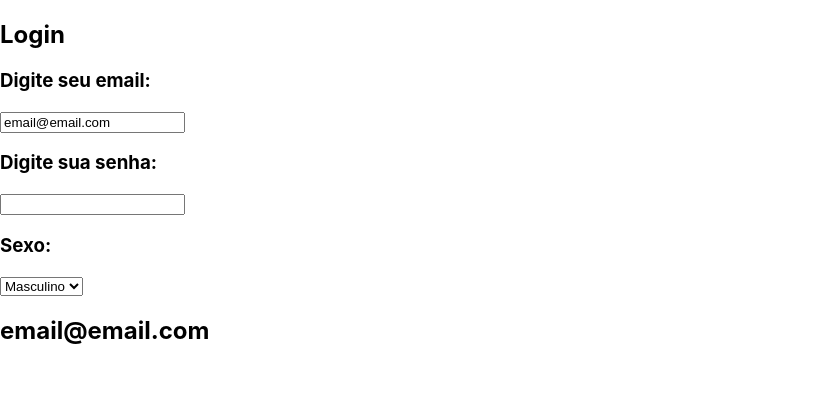
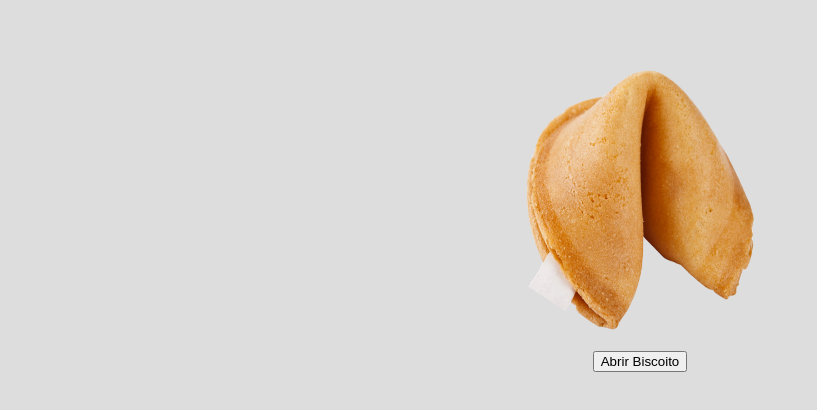
Before and after one commit to keniway/Biscoito-Sorte, a React (Create React App) app: page / in a window 1280 px wide. Shown: the top 410 px of the page, without its empty margins (0-817 px from the left). Built offline with nearby package versions, Linux system fonts and the light colour scheme.

Commit message:
biscoito da sorte completo

```diff
--- a/src/App.js
+++ b/src/App.js
@@ -1,54 +1,58 @@
 import React, { Component } from 'react';
+import './estilo.css'
 
 class App extends Component{
     constructor(props){
         super(props);
         this.state = {
-            email: "email@email.com",
-            password: '',
-            Sexo: ''
+            textoInicial: ''
+        };
 
-        }
-        this.trocaEmail = this.trocaEmail.bind(this);
+        this.quebraBiscoito = this.quebraBiscoito.bind(this);
 
 
-        }
+        this.frases = ['Sua luta não termina quando sentir cansaço, mas sim quando atingir o sucesso tão merecido.',
+                        'Os princípios mais importantes podem e devem ser inflexíveis.',
+                        'Ninguém é suficientemente competente para governar outra pessoa sem o seu consentimento.',
+                        'Só tem o direito de criticar aquele que pretende ajudar.',
+                        'Quando pratico o bem, sinto-me bem; quando pratico o mal, sinto-me mal. Eis a minha religião.',
+                        'SE EU TIVESSE 8 HORAS PARA CORTAR UMA ÁRVORE, GASTARIA SEIS AFIANDO MEU MACHADO', ];
 
-        trocaEmail(e){
-            let valorDigitado = e.target.value;
-            this.setState({email: valorDigitado});
-        }
+
+
+
+    }
+
+    quebraBiscoito(){
+        let state = this.state;
+        let numeroAleatorio = Math.floor(Math.random() * this.frases.length);
+        state.textoInicial = this.frases[numeroAleatorio];
+        this.setState(state);
+    }
+
+
 
 
 render(){
     return(
+        <div className="container">
+            <img src={require('./assets/biscoito.png')} className="img" />
+            <Botao nome="Abrir Biscoito" acaoBtn={this.quebraBiscoito}/>
+            <h3 className='textoInicial'>{this.state.textoInicial}</h3>
 
-        <div>
-         <h2>Login</h2>
-            <h3>Digite seu email:</h3>
-            <input type='email' name='email' value={this.state.email}
-            onChange={this.trocaEmail}  />
+        </div>
 
-            <h3>Digite sua senha:</h3>
-            <input type='password' name='password' value={this.state.password}
-            onChange={(e) => this.setState({password: e.target.value})} />
+        );
+      }
+}
 
-       <h3>Sexo:</h3>
-       <select>
-           <option value="Masculino">Masculino</option>
-           <option value="Feminino">Feminino</option>
-           <option value="outro">Outros</option>
-       </select>
+class Botao extends Component{
 
-       <div>
-    <h2>{this.state.email}
-        {this.state.password}
-        {this.state.Sexo}
-    </h2>
-
-       </div>
-       </div>
-
+    render(){
+        return(
+            <div>
+                <button onClick={this.props.acaoBtn}>{this.props.nome}</button>
+            </div>
         );
     }
 }
--- /dev/null
+++ b/src/estilo.css
@@ -0,0 +1,19 @@
+.container{
+    display: flex;
+    flex-direction: column;
+    width: 100%;
+    justify-content: center;
+    align-items: center;
+}
+
+.img{
+    margin-top: 50px;
+    width: 250px;
+    height: 300px;
+}
+
+.textoInicial{
+    font-style: italic;
+    color: #dd7b22;
+    text-align: center;
+}
--- a/src/index.css
+++ b/src/index.css
@@ -5,6 +5,7 @@ body {
     sans-serif;
   -webkit-font-smoothing: antialiased;
   -moz-osx-font-smoothing: grayscale;
+  background-color: #ddd;
 }
 
 code {
```
Also changed, not shown: src/assets/biscoito.png (added).
